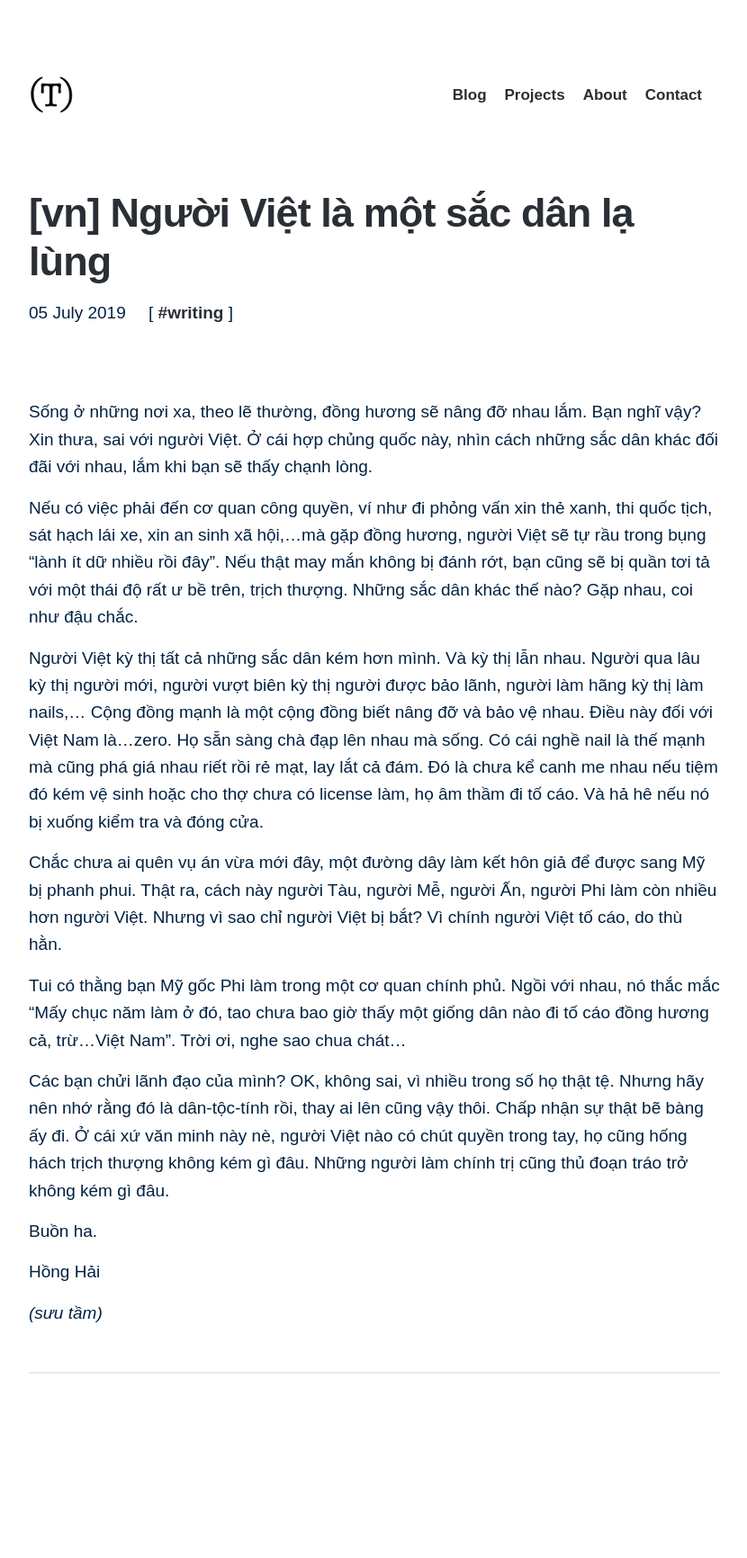
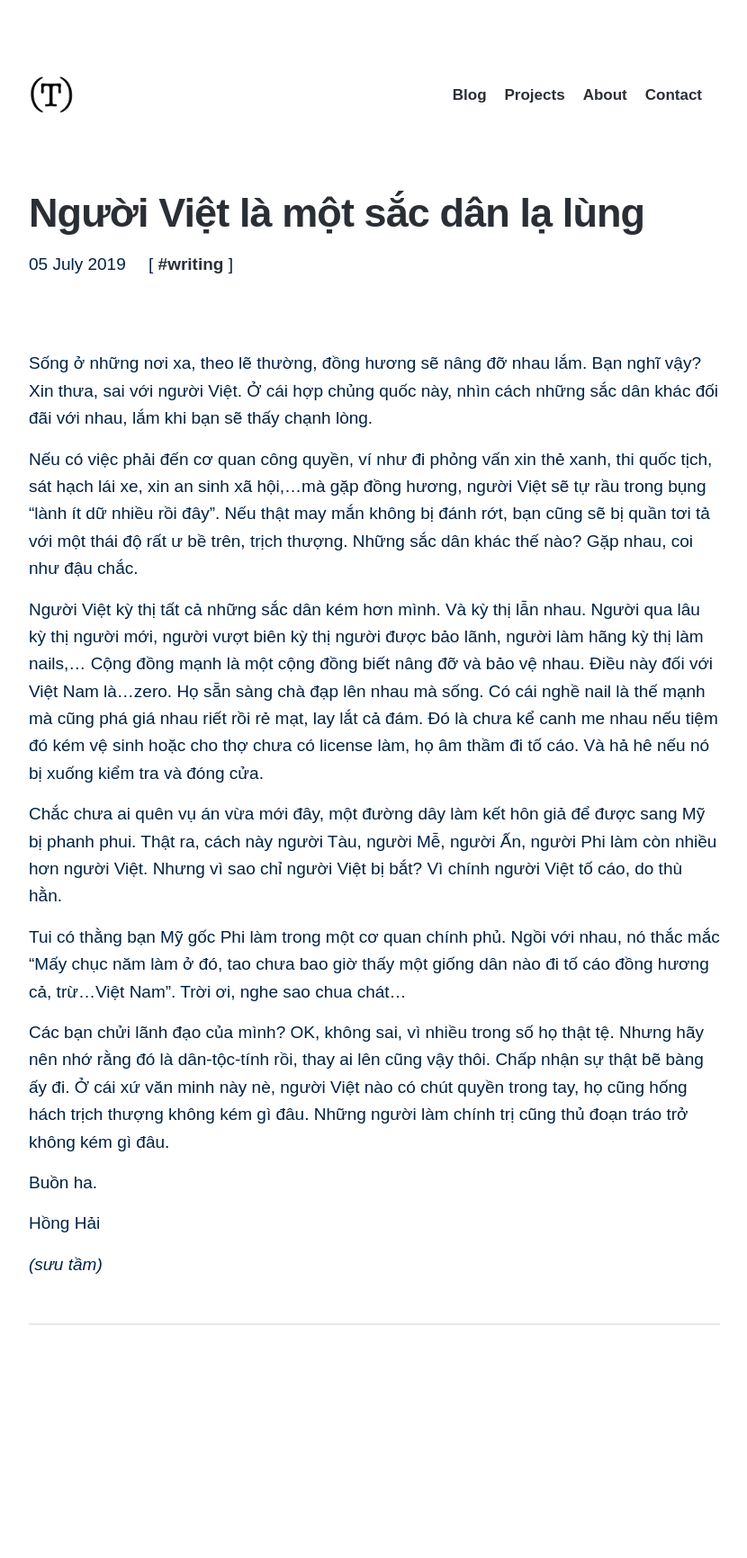
Before and after one commit to truongoi/truongnguyen.io, a Jekyll site: the page built from _posts/2019-06-09-nguoi-viet-la-mot-sac-dan-la-lung.md, in a window 1280 px wide. Shown: the whole page at 90% size, without its empty margins (224-1054 px from the left). Built offline with Jekyll 4.4.1, drawn with Linux system fonts in a browser that asks for light colours; nearby versions of some CDN libraries; some web fonts are replaced; a script that is not in the unit is left out; comment, search, counter and statistics services are not loaded; after the commit the page ends 1678 px from its top, so only the background shows below that; part of the change alters nothing that is shown.

Commit message:
TinaCMS content update by Truong Nguyen

```diff
--- a/_posts/2019-06-09-nguoi-viet-la-mot-sac-dan-la-lung.md
+++ b/_posts/2019-06-09-nguoi-viet-la-mot-sac-dan-la-lung.md
@@ -1,13 +1,14 @@
 ---
-title: "[vn] Người Việt là một sắc dân lạ lùng"
-description: Sống ở những nơi xa, theo lẽ thường, đồng hương sẽ nâng đỡ nhau lắm.
+title: Người Việt là một sắc dân lạ lùng
+description: 'Sống ở những nơi xa, theo lẽ thường, đồng hương sẽ nâng đỡ nhau lắm.'
 featured_image: /images/posts/vietnam-ruong-bac-thang.jpg
 tags:
   - writing
-date: 2019-07-05 20:01 +0700
+date: 2019-07-05T13:01:00.000Z
 published: true
 comments: true
 ---
+
 Sống ở những nơi xa, theo lẽ thường, đồng hương sẽ nâng đỡ nhau lắm. Bạn nghĩ vậy? Xin thưa, sai với người Việt. Ở cái hợp chủng quốc này, nhìn cách những sắc dân khác đối đãi với nhau, lắm khi bạn sẽ thấy chạnh lòng.
 
 Nếu có việc phải đến cơ quan công quyền, ví như đi phỏng vấn xin thẻ xanh, thi quốc tịch, sát hạch lái xe, xin an sinh xã hội,...mà gặp đồng hương, người Việt sẽ tự rầu trong bụng “lành ít dữ nhiều rồi đây”. Nếu thật may mắn không bị đánh rớt, bạn cũng sẽ bị quần tơi tả với một thái độ rất ư bề trên, trịch thượng. Những sắc dân khác thế nào? Gặp nhau, coi như đậu chắc.
```
